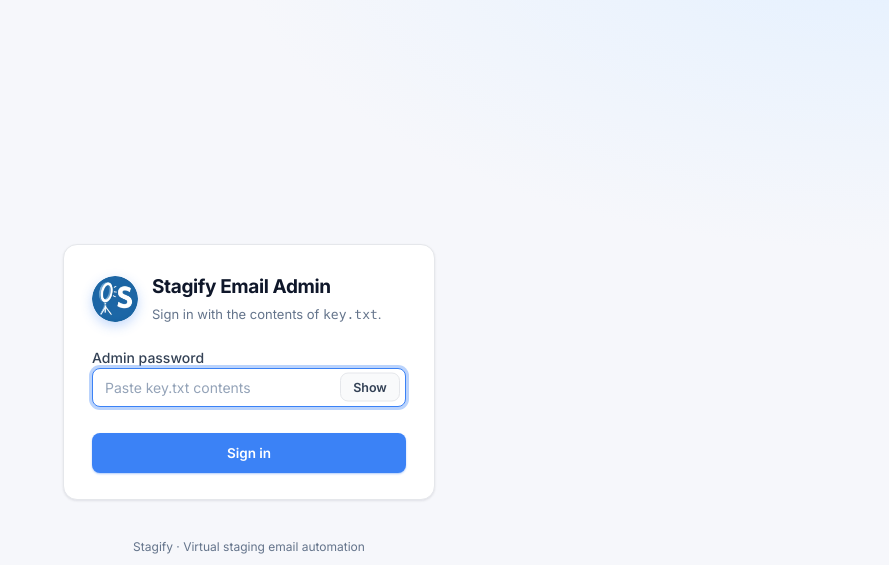
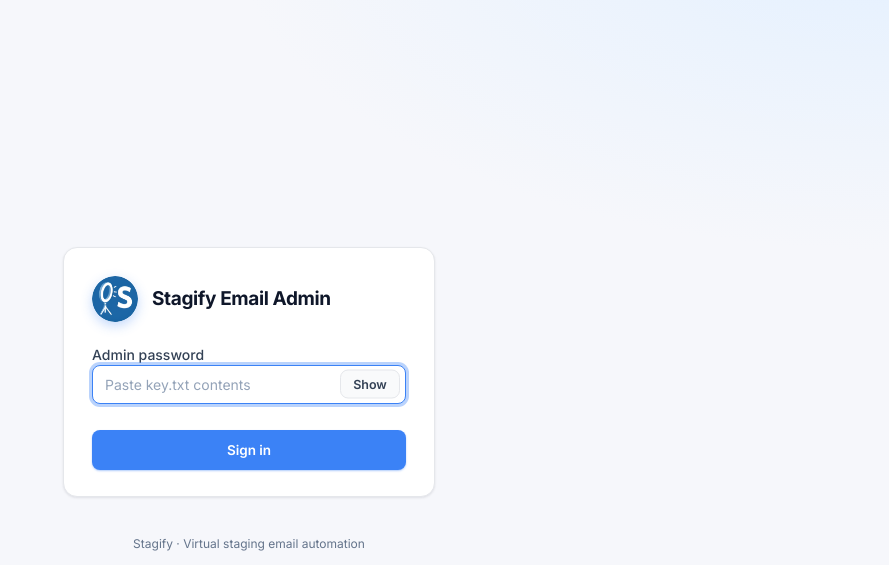
Before and after one commit to MaximilianIsing/Stagify-Agent-Emailer, a Flask app: page /login in a window 1280 px wide. Shown: the top 565 px of the page, without its empty margins (391-1280 px from the left). Run offline with Flask 3, Linux system fonts and the light colour scheme.

Commit message:
key change

```diff
--- a/templates/login.html
+++ b/templates/login.html
@@ -7,7 +7,6 @@
       <img class="brand-logo" src="{{ url_for('static', filename='logo.png') }}" alt="Stagify logo" />
       <div>
         <h2>Stagify Email Admin</h2>
-        <p class="muted login-sub">Sign in with the contents of <code>key.txt</code>.</p>
       </div>
     </div>
     {% with messages = get_flashed_messages(with_categories=true) %}
```
